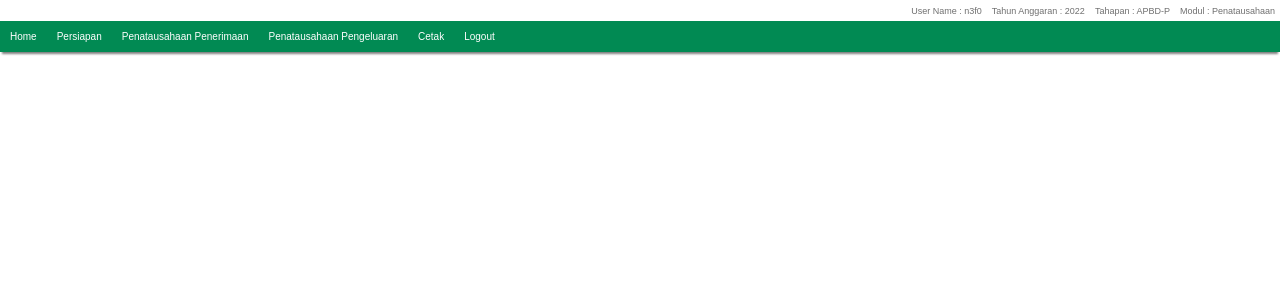
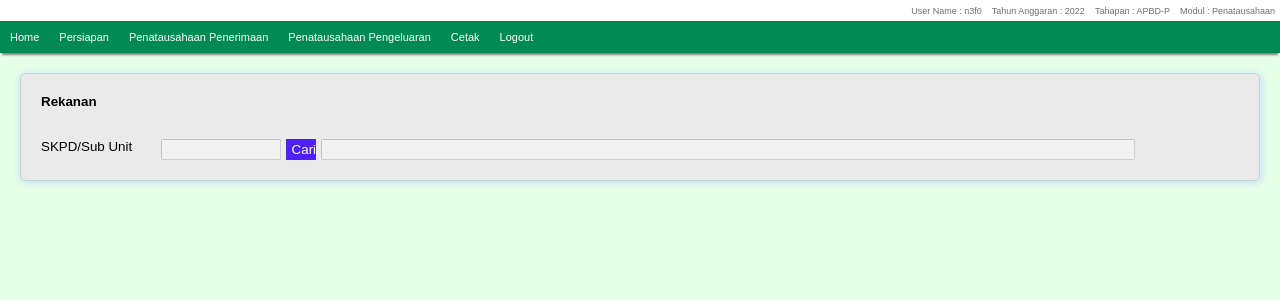
Before and after one commit to n3f0/simbendahara, a React (Create React App) app: page /persiapan/adendum in a window 1280 px wide. Shown: the top 300 px of the page. Built offline with nearby package versions, Linux system fonts and the light colour scheme.

Commit message:
tambah konten rekanan

```diff
--- a/package.json
+++ b/package.json
@@ -8,6 +8,7 @@
     "@testing-library/user-event": "^13.5.0",
     "react": "^18.2.0",
     "react-dom": "^18.2.0",
+    "react-router-dom": "^6.3.0",
     "react-scripts": "5.0.1",
     "web-vitals": "^2.1.4"
   },
--- a/src/App.css
+++ b/src/App.css
@@ -6,6 +6,7 @@
 body{
   margin:0;
   padding:0;
+  background-color: #e5ffe7;
 }
 
 .topindicator{
@@ -13,6 +14,7 @@ body{
   padding:0;
   margin:0;
   text-align: right;
+  background-color: #fff;
 }
 
 .topindicator ul{
@@ -28,3 +30,16 @@ body{
   margin:0;
   padding: 5px;
 }
+section.content{
+  margin:20px;
+  background-color: rgb(234, 234, 234);
+  padding:20px;
+  border-radius: 5px;
+  border:1px solid rgb(195, 211, 208);
+  box-shadow: 1px 1px 10px #c5d6ff;
+  font-size:10pt;
+}
+section.content>h4{
+  margin:0;
+  padding:0;
+}
--- a/src/App.js
+++ b/src/App.js
@@ -1,6 +1,9 @@
 import './App.css';
 import Navbar from './component/navbar/Navbar';
-
+import {BrowserRouter,Routes,Route} from 'react-router-dom'
+import Rekanan from './component/pages/rekanan';
+import Home from './component/pages/home';
+import Kontrak from './component/pages/kontrak';
 function App() {
   return (
    <>
@@ -13,7 +16,17 @@ function App() {
           <li>Modul : Penatausahaan</li>
         </ul>
       </div>
-      <Navbar/>
+      <BrowserRouter>
+          <Navbar/>
+          <Routes>
+            <Route path='/' element={<Home/>}/>
+            <Route path='/persiapan/rekanan' element={<Rekanan/>}/>
+            <Route path='/persiapan/kontrak' element={<Kontrak/>}/>
+            <Route path='/persiapan/adendum' element={<Rekanan/>}/>
+            <Route path='/persiapan/ba-barjas' element={<Rekanan/>}/>
+            <Route path='/persiapan/ba-modal' element={<Rekanan/>}/>
+          </Routes>
+      </BrowserRouter>
     </header>
    </>
   );
--- a/src/component/navbar/Navbar.jsx
+++ b/src/component/navbar/Navbar.jsx
@@ -1,60 +1,67 @@
 import React from "react";
 import "./navbar.css";
+import {Link} from 'react-router-dom'
 const Navbar = (props) => {
   return (
     <nav className="top-nav">
-        <a href="/">Home</a>
+        <Link to="/">Home</Link>
         <ul className="nav-group">
-            <li><a href="">Persiapan</a>
+            <li><Link to="">Persiapan</Link>
                 <ul>
-                    <li><a href="">Rekanan</a></li>
-                    <li><a href="">Kontrak</a></li>
-                    <li><a href="">Adendum</a></li>
-                    <li><a href="">Berita Acara Barang Jasa</a></li>
-                    <li><a href="">Berita Acara Belanja Modal</a></li>
+                    <li><Link to="/persiapan/rekanan">Rekanan</Link></li>
+                    <li><Link to="/persiapan/kontrak">Kontrak</Link></li>
+                    <li><Link to="/persiapan/adendum">Adendum</Link></li>
+                    <li><Link to="/persiapan/ba-barjas">Berita Acara Barang Jasa</Link></li>
+                    <li><Link to="/persiapan/ba-modal">Berita Acara Belanja Modal</Link></li>
                 </ul>
             </li>
-            <li><a href="">Penatausahaan Penerimaan</a>
+            <li><Link to="">Penatausahaan Penerimaan</Link>
                 <ul>
-                    <li><a href="">SKP/SKR</a></li>
-                    <li><a href="">TBP</a>
+                    <li><Link to="">SKP/SKR</Link></li>
+                    <li><Link to="">TBP</Link>
                         <ul>
-                            <li><a href="">Dengan Penetapan</a></li>
-                            <li><a href="">Tanpa Penetapan</a></li>
+                            <li><Link to="">Dengan Penetapan</Link></li>
+                            <li><Link to="">Tanpa Penetapan</Link></li>
                         </ul>
                     </li>
-                    <li><a href="">STS</a>
+                    <li><Link to="">STS</Link>
                         <ul>
-                            <li><a href="">Dengan Penetapan</a></li>
-                            <li><a href="">Tanpa Penetapan</a></li>
+                            <li><Link to="">Dengan Penetapan</Link></li>
+                            <li><Link to="">Tanpa Penetapan</Link></li>
                         </ul>
                     </li>
-                    <li><a href="">BKU Bendahara Penerimaan</a></li>
+                    <li><Link to="">BKU Bendahara Penerimaan</Link></li>
 
 
                 </ul>
             </li>
-            <li><a href="">Penatausahaan Pengeluaran</a>
+            <li><Link to="">Penatausahaan Pengeluaran</Link>
                 <ul>
-                    <li><a href="">SPP</a>
+                    <li><Link to="">SPP</Link>
                         <ul>
-                            <li><a href="">Uang Persediaan</a></li>
-                            <li><a href="">LS</a></li>
-                            <li><a href="">GU/TU</a></li>
+                            <li><Link to="">Uang Persediaan</Link></li>
+                            <li><Link to="">LS</Link></li>
+                            <li><Link to="">GU/TU</Link></li>
                         </ul>
                     </li>
-                    <li><a href="">SPM</a></li>
-                    <li><a href="">Tanda Bukti Pengeluaran (TBP)</a></li>
-                    <li><a href="">Pajak UP/GU/TU</a></li>
-                    <li><a href="">Pelimpahan Uang</a></li>
-                    <li><a href="">Pengembalian Belanja</a></li>
-                    <li><a href="">BKU Bendahara Pengeluaran</a></li>
-                    <li><a href="">Pertanggung Jawaban UP/GU/TU</a></li>
+                    <li><Link to="">SPM</Link></li>
+                    <li><Link to="">Tanda Bukti Pengeluaran (TBP)</Link></li>
+                    <li><Link to="">Pajak UP/GU/TU</Link></li>
+                    <li><Link to="">Pelimpahan Uang</Link></li>
+                    <li><Link to="">Pengembalian Belanja</Link>
+                        <ul>
+                            <li><Link to="">Sisa UYHD</Link></li>
+                            <li><Link to="">Belanja LS</Link></li>
+                            <li><Link to="">Belanja TU</Link></li>
+                        </ul>
+                    </li>
+                    <li><Link to="">BKU Bendahara Pengeluaran</Link></li>
+                    <li><Link to="">Pertanggung Jawaban UP/GU/TU</Link></li>
                 </ul>
             </li>
-            <li><a href="">Cetak</a></li>
+            <li><Link to="">Cetak</Link></li>
         </ul>
-        <a href="/logout">Logout</a>
+        <Link to="/logout">Logout</Link>
     </nav>
   );
 };
--- a/src/component/navbar/navbar.css
+++ b/src/component/navbar/navbar.css
@@ -3,14 +3,14 @@
     padding:0;
     display: flex;
     justify-content: baseline;
-    font-size: 10pt;
+    font-size: 11pt;
     position: relative;
     box-shadow: 0 4px 2px -2px gray;
 }
 .top-nav a{
     text-decoration: none;
     color:white;
-    font-size:10px;
+    font-size:11px;
     margin:0;
     padding:10px;
 
--- /dev/null
+++ b/src/component/pages/home.jsx
@@ -0,0 +1,10 @@
+import React from 'react'
+
+
+const Home=()=>{
+    return(
+        <></>
+    )
+}
+
+export default Home
--- /dev/null
+++ b/src/component/pages/kontrak.jsx
@@ -0,0 +1,14 @@
+import React from 'react'
+
+
+const Kontrak=(props)=>{
+
+    return(
+        <section className="content">
+            <h4>Kontrak</h4>
+        </section>
+    );
+
+}
+
+export default Kontrak
--- /dev/null
+++ b/src/component/pages/rekanan.css
@@ -0,0 +1,32 @@
+.pilihan{
+    margin-top: 30px;
+}
+.form-group{
+    display: flex;
+    font-size:1tpx;
+    vertical-align: middle;
+}
+.form-group>label{
+    width: 10%;
+}
+.form-group>.c1{
+    width:10%;
+}
+.form-group>.btnlookup{
+    width:2.5%;
+    background-color: #4E20F7;
+    color:white;
+    border:none;
+    margin-left:5px;
+    margin-right:5px;
+    cursor: pointer;
+}
+.form-group>.btnlookup:hover{
+    background-color: #280999;
+}
+.form-group>.btnlookup:active{
+    background-color: #8668f6;
+}
+.form-group>.c2{
+    width: 68%;
+}
--- /dev/null
+++ b/src/component/pages/rekanan.jsx
@@ -0,0 +1,22 @@
+import React from 'react'
+import './rekanan.css'
+
+const Rekanan=(props)=>{
+
+    return(
+        <section className="content">
+            <h4>Rekanan</h4>
+            <div className="pilihan">
+                <div className="form-group">
+                    <label htmlFor="kdunit">SKPD/Sub Unit</label>
+                    <input type="text" className='c1' name="kdunit" id="kdunit" disabled />
+                    <button className='btnlookup' onClick={()=>{alert('testing')}}>Cari</button>
+                    <input type="text" className="c2" name="nmunit" id="nmunit" disabled />
+                </div>
+            </div>
+        </section>
+    );
+
+}
+
+export default Rekanan
```
Also changed, not shown: 1 other file (tests, documents, lock files or other folders).
